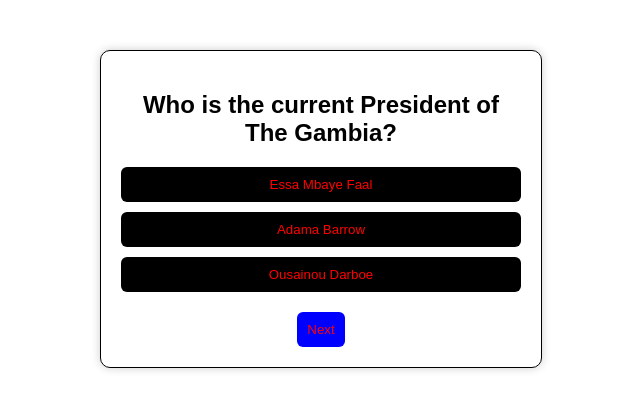
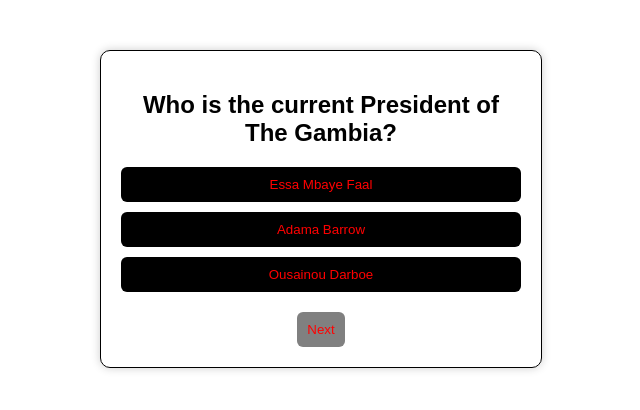
Before and after one commit to ndeneh93/Quiz-Application, a plain HTML site: page quiz.html in a window 1280 px wide. Shown: the whole page, without its empty margins (319-959 px from the left). Drawn offline with Linux system fonts and the light colour scheme.

Commit message:
Add files via upload

```diff
--- a/quiz.html
+++ b/quiz.html
@@ -19,7 +19,6 @@
             border: 1px solid black;
             border-radius: 10px;
             box-shadow: 0px 0px 10px 0px rgba(0, 0, 0, 0.2);
-
         }
 
         .options {
@@ -42,11 +41,11 @@
         }
 
         button:disabled {
-            background-color: blue;
+            background-color: grey;
+            cursor: not-allowed;
         }
     </style>
 </head>
-
 
 <body>
 
@@ -99,7 +98,6 @@
                 button.style.margin = "10px 0";
                 button.onclick = () => selectAnswer(option, button);
                 optionsElement.appendChild(button);
-
             });
             nextButton.disabled = true;
         }
@@ -131,7 +129,6 @@
             scoreElement.textContent = `Your score is ${score} out of ${quizData.length}`;
         }
 
-            nextButton.disabled = true;
         loadQuestion();
     </script>
 
```
Lines whose indentation alone changed are shown as unchanged.
